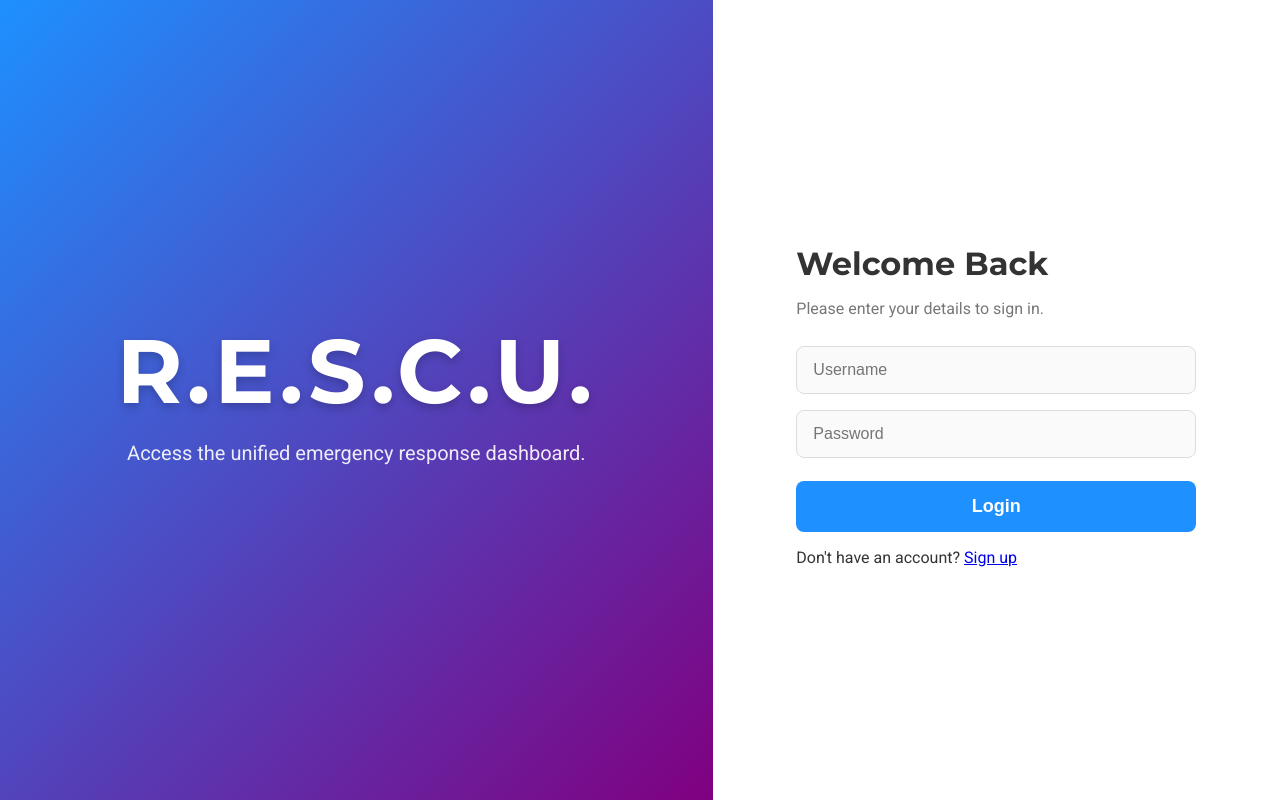
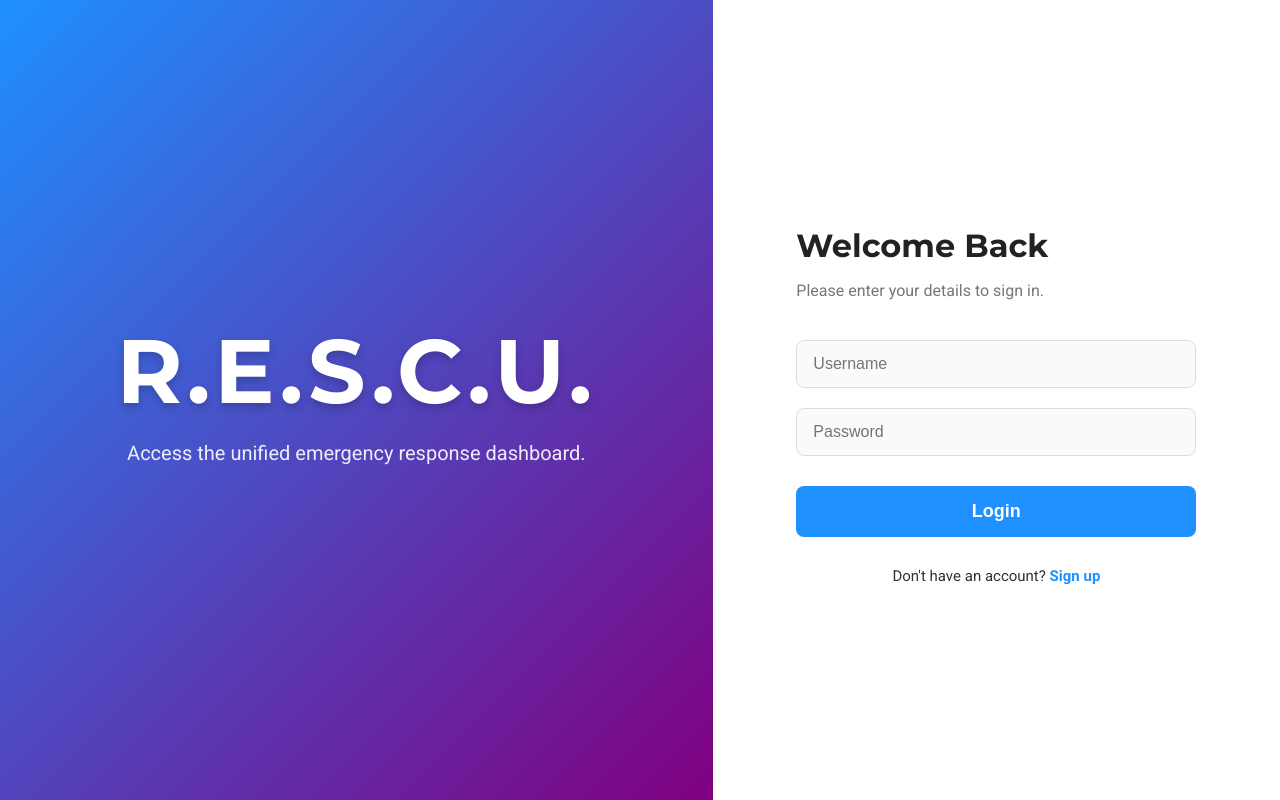
Before and after one commit to Lexie13/RESCU, a Flask app: page / in a window 1280 px wide. Run offline with Flask 3, Linux system fonts and the light colour scheme.

Commit message:
Update style.css

```diff
--- a/frontend/static/style.css
+++ b/frontend/static/style.css
@@ -18,7 +18,7 @@ body, html {
 }
 
 /* =========================================
-   2. Shared Split Screen Style
+   2. Page Layout (Split Screen)
    ========================================= */
 .hero-section {
     flex: 1.2;
@@ -62,64 +62,25 @@ body, html {
 }
 
 /* =========================================
-   3. Role Slider Component
+   3. Form Elements
    ========================================= */
-.role-slider-container {
-    display: flex;
-    justify-content: center;
-    margin-bottom: 25px;
+form h2 {
+    font-family: 'Montserrat', sans-serif;
+    font-size: 32px;
+    margin-bottom: 8px;
+    color: #222;
 }
 
-.role-slider {
-    position: relative;
-    display: flex;
-    width: 100%;
-    background: #eee;
-    padding: 4px;
-    border-radius: 12px;
-    height: 50px;
-    user-select: none;
+.subtext {
+    color: #777;
+    margin-bottom: 30px;
+    font-size: 16px;
 }
 
-.role-slider input[type="radio"] { display: none; }
-
-.slider-label {
-    flex: 1;
-    z-index: 2;
-    display: flex;
-    justify-content: center;
-    align-items: center;
-    cursor: pointer;
-    font-weight: 700;
-    color: #666;
-    transition: color 0.3s;
-}
-
-.slider-tab {
-    position: absolute;
-    top: 4px; left: 4px;
-    width: calc(50% - 4px);
-    height: calc(100% - 8px);
-    background: #1E90FF;
-    border-radius: 10px;
-    transition: transform 0.3s cubic-bezier(0.645, 0.045, 0.355, 1);
-    z-index: 1;
-}
-
-#owner:checked ~ .slider-tab { transform: translateX(0); }
-#caregiver:checked ~ .slider-tab { transform: translateX(100%); }
-#owner:checked ~ label[for="owner"], #caregiver:checked ~ label[for="caregiver"] { color: white; }
-
-/* =========================================
-   4. Form Elements
-   ========================================= */
-form h2 { font-family: 'Montserrat', sans-serif; font-size: 32px; margin-bottom: 8px; }
-.subtext { color: #777; margin-bottom: 20px; }
-
-input[type="text"], input[type="password"], input[type="tel"] {
+input[type="text"], input[type="password"] {
     width: 100%;
     padding: 14px 16px;
-    margin: 8px 0;
+    margin: 10px 0;
     border-radius: 8px;
     border: 1px solid #ddd;
     font-size: 16px;
@@ -129,7 +90,7 @@ input[type="text"], input[type="password"], input[type="tel"] {
 button {
     width: 100%;
     padding: 15px;
-    margin-top: 15px;
+    margin-top: 20px;
     border: none;
     border-radius: 8px;
     background: #1E90FF;
@@ -139,27 +100,26 @@ button {
     cursor: pointer;
 }
 
-/* =========================================
-   5. Persistent "Go Back" Link
-   ========================================= */
-.login-link {
-    margin-top: 25px;
+button:hover { background: #104E8B; }
+
+.signup-text {
+    margin-top: 30px;
     text-align: center;
+    font-size: 15px;
 }
 
-.login-link a,
-.login-link a:visited,
-.login-link a:active {
-    color: #1E90FF !important; /* Never turns grey */
+.signup-text a {
+    color: #1E90FF;
     text-decoration: none;
     font-weight: 700;
 }
 
-.login-link a:hover { text-decoration: underline; }
-
-/* Responsive */
+/* =========================================
+   4. Responsiveness
+   ========================================= */
 @media (max-width: 850px) {
     .page-wrapper { flex-direction: column; }
-    .hero-section { flex: 0.4; }
+    .hero-section { flex: 0.4; padding: 30px 20px; }
+    .hero-section h1 { font-size: 40px; }
     .hero-section p { white-space: normal; }
 }
```
